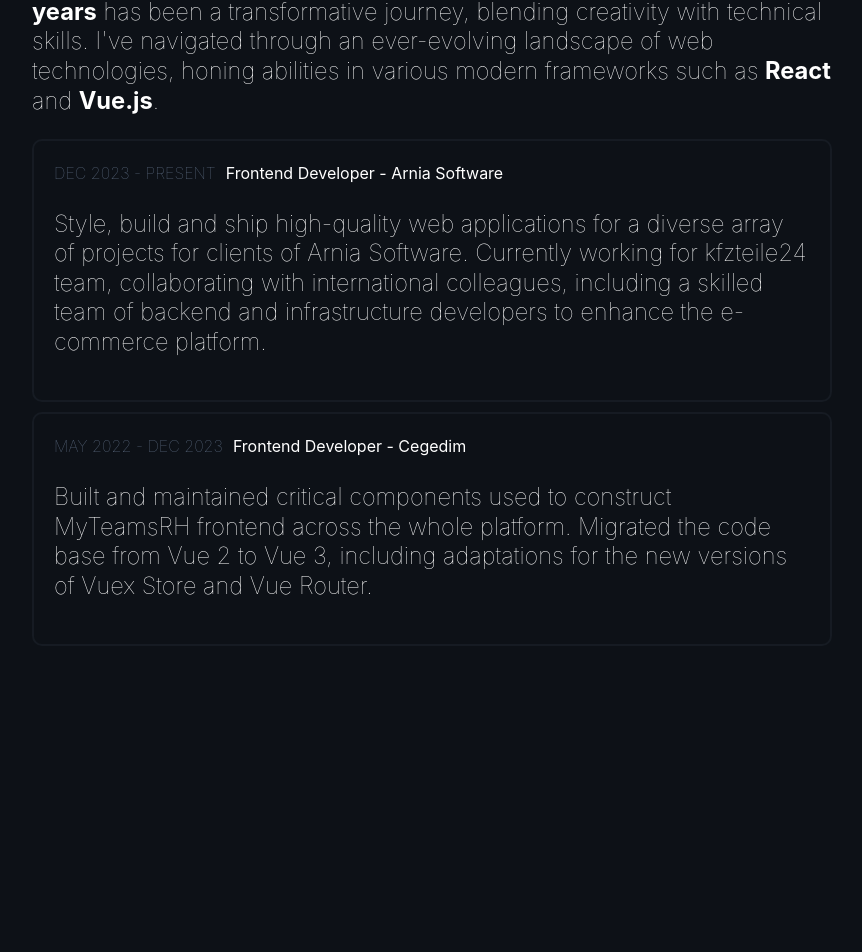
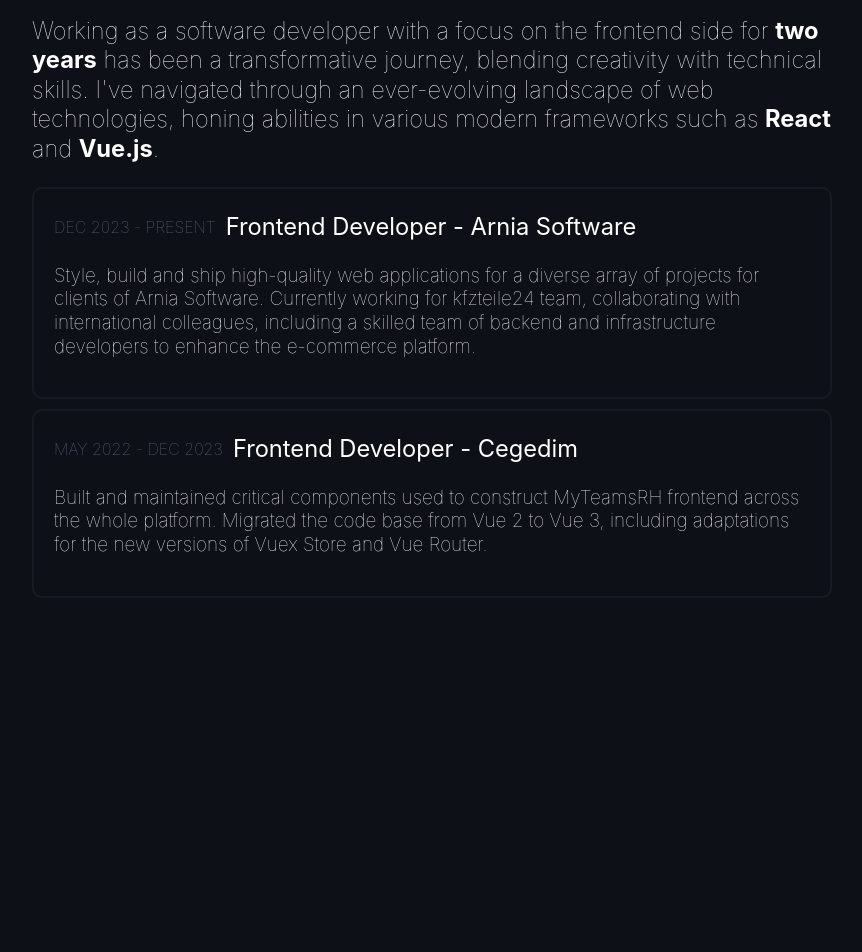
Before and after one commit to Popa-Andrei-Valentin/My_Portofolio, a React (Vite) app: page / in a window 1280 px wide. Shown: the part 929-1881 px from the top of the page, without its empty margins (208-1070 px from the left). Built offline with nearby package versions, Linux system fonts and the light colour scheme.

Commit message:
Style experience card

```diff
--- a/src/components/ExperienceCard/ExperienceCard.css
+++ b/src/components/ExperienceCard/ExperienceCard.css
@@ -5,7 +5,12 @@
   border-radius: 10px;
 }
 
+.experience-container p {
+  font-size: calc(var(--text-m)*0.8);
+}
+
 .experience-title {
+  align-items: center;
   display: flex;
   flex-direction: row;
   gap: 10px;
@@ -13,6 +18,11 @@
 }
 
 .experience-title header {
+  font-size: var(--text-m)/2;
   font-weight: 100;
   color: rgb(100,116,139,1);
 }
+
+.experience-title span {
+  font-size: var(--text-m);
+}
```
